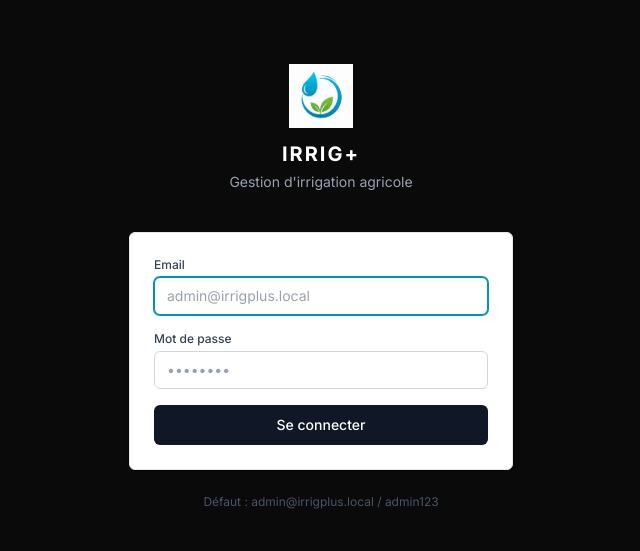
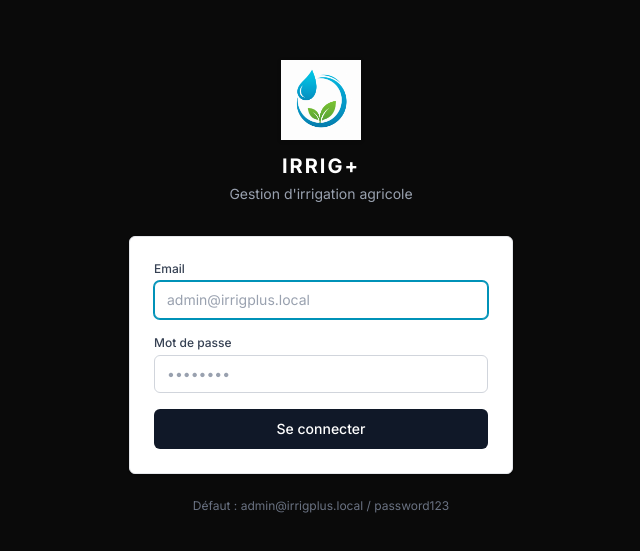
Before and after one commit to xeanoob/irrigplus, a React (Vite) app in the folder frontend/: page /login in a window 1280 px wide. Shown: the part 113-664 px from the top of the page, without its empty margins (319-959 px from the left). Built offline with nearby package versions, Linux system fonts and the light colour scheme; no server answers.

Commit message:
feat(ui): use logotransparent in login page and sidebar navigation

```diff
--- a/frontend/src/components/Layout.jsx
+++ b/frontend/src/components/Layout.jsx
@@ -23,10 +23,13 @@ const Layout = ({ children }) => {
 
     const NavContent = () => (
         <>
-            <div className="px-5 py-6 border-b border-gray-800">
-                <div className="flex items-center gap-2">
-                    <img src="/logotransparent.png" alt="iRRIG+" className="h-6 w-auto object-contain" />
-                    <h1 className="text-sm font-bold tracking-widest text-gray-400 uppercase">iRRIG+</h1>
+            <div className="px-5 py-5 border-b border-gray-800">
+                <div className="flex items-center gap-3">
+                    <img src="/logotransparent.png" alt="iRRIG+" className="h-8 w-auto object-contain" />
+                    <div className="flex flex-col">
+                        <span className="text-sm font-bold tracking-widest text-white uppercase leading-none">iRRIG+</span>
+                        <span className="text-[10px] text-gray-500 font-medium tracking-wider uppercase mt-1">Irrigation</span>
+                    </div>
                 </div>
             </div>
             <nav className="flex-1 px-3 py-4 space-y-0.5 overflow-y-auto">
--- a/frontend/src/pages/Login.jsx
+++ b/frontend/src/pages/Login.jsx
@@ -29,8 +29,8 @@ const Login = () => {
     return (
         <div className="fixed inset-0 bg-[#0A0A0A] flex items-center justify-center p-4 overflow-auto">
             <div className="w-full max-w-sm">
-                <div className="mb-10 text-center flex flex-col items-center">
-                    <img src="/logotransparent.png" alt="Logo iRRIG+" className="h-16 w-auto object-contain mb-3" />
+                <div className="mb-8 text-center flex flex-col items-center">
+                    <img src="/logotransparent.png" alt="Logo iRRIG+" className="h-20 w-auto object-contain mb-3 drop-shadow" />
                     <h1 className="text-xl font-bold text-white uppercase tracking-widest">iRRIG+</h1>
                     <p className="text-sm text-gray-400 mt-1">Gestion d'irrigation agricole</p>
                 </div>
@@ -74,8 +74,8 @@ const Login = () => {
                         </button>
                     </form>
                 </div>
-                <p className="text-center text-xs text-gray-600 mt-6">
-                    Défaut : admin@irrigplus.local / admin123
+                <p className="text-center text-xs text-gray-500 mt-6">
+                    Défaut : admin@irrigplus.local / password123
                 </p>
             </div>
         </div>
```
